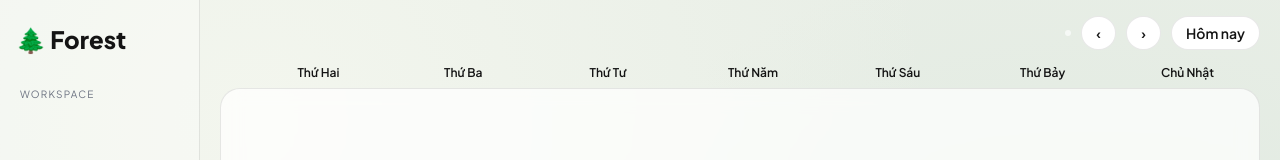
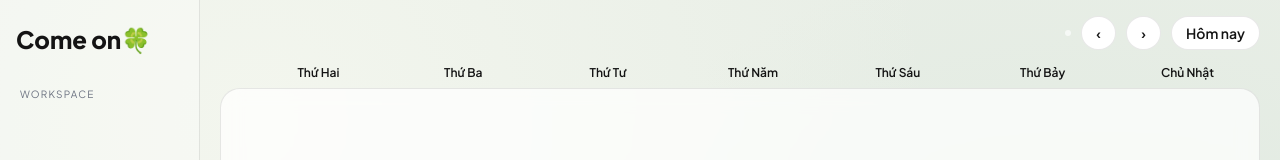
Before and after one commit to nini1203xx/betterlife, a plain HTML site: page index.html in a window 1280 px wide. Shown: the top 160 px of the page. Drawn offline with Linux system fonts and the light colour scheme; no server answers.

Commit message:
Update logo text in sidebar

```diff
--- a/index.html
+++ b/index.html
@@ -21,7 +21,7 @@
 
   <!-- THANH BÊN -->
   <aside class="side">
-    <div class="logo">🌲 Forest</div>
+    <div class="logo">Come on🍀</div>
     <small>WORKSPACE</small>
     <div id="nav" style="display:contents"></div>
     <div class="grow"></div>
```
